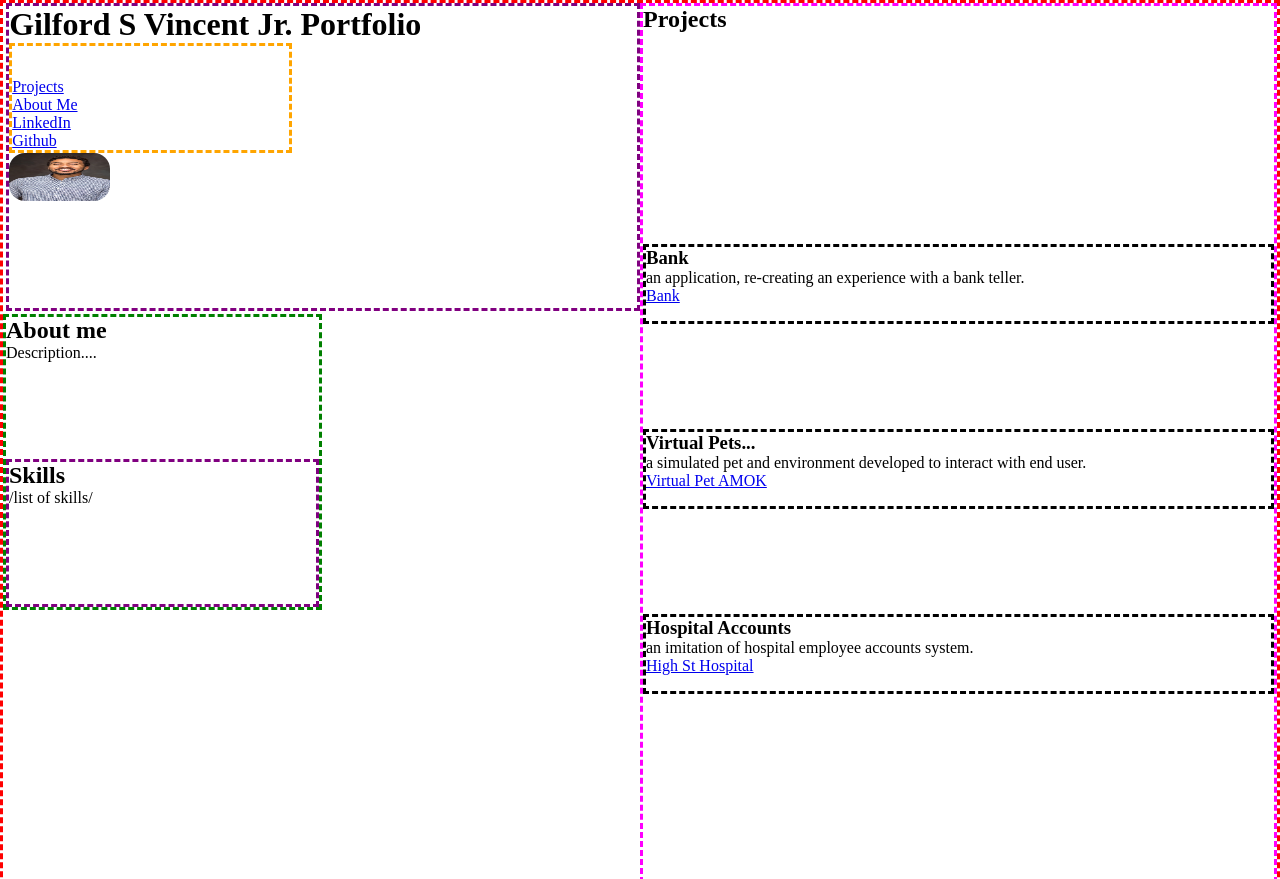
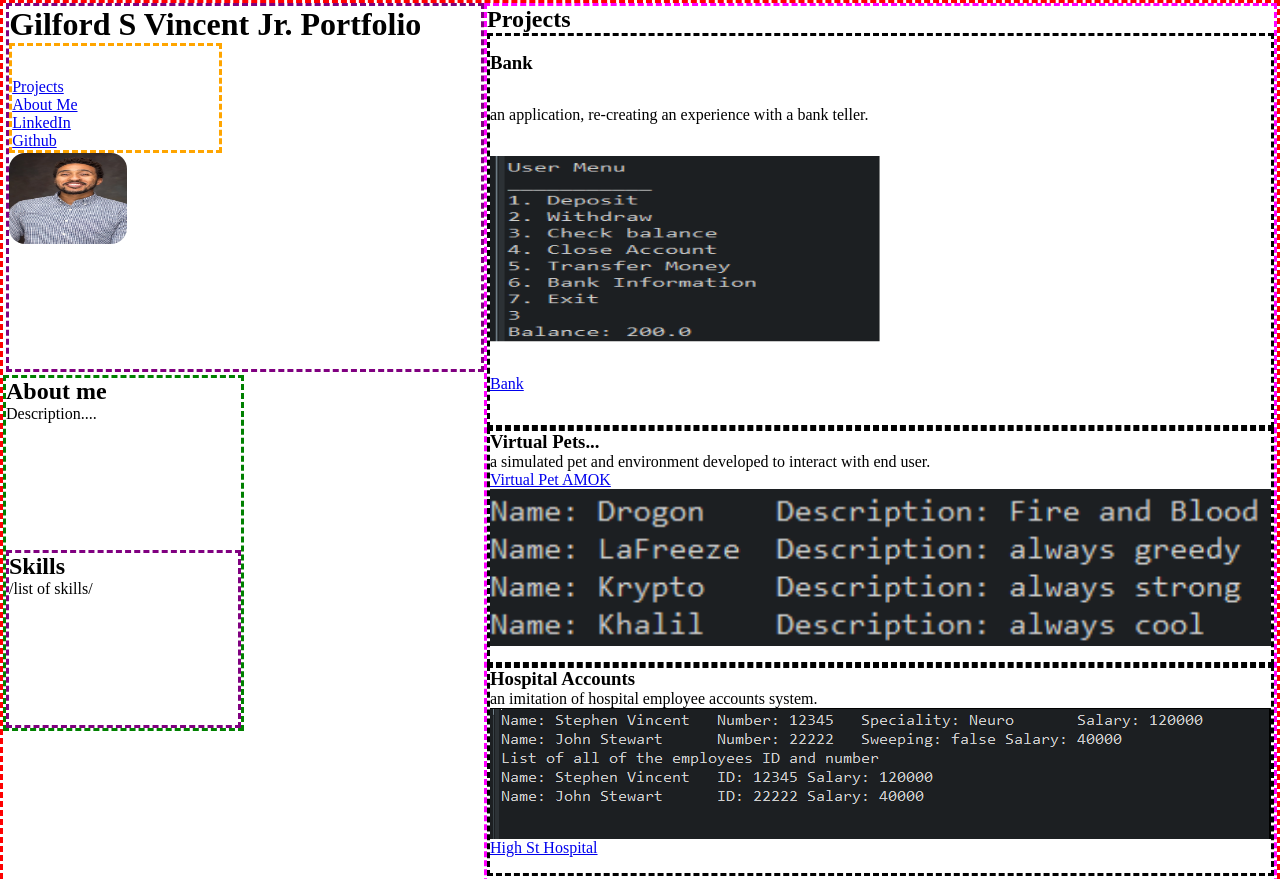
Before and after one commit to vincentgilford/vincentgilford.github.io, a plain HTML site: page index.html in a window 1280 px wide. Shown: the top 879 px of the page. Drawn offline with Linux system fonts and the light colour scheme.

Commit message:
screenshots added

```diff
--- a/index.html
+++ b/index.html
@@ -45,16 +45,20 @@
 				<article class="projects">
 					<h3>Bank</h3>
 					<p>an application, re-creating an experience with a bank teller.</p>
+					<img id="bank_pic" src="./images/bankoutput.png">
 					<a href="https://github.com/vincentgilford/bank">Bank</a>
 				</article>
 				<article class="projects">
 					<h3>Virtual Pets...</h3>
 					<p> a simulated pet and environment developed to interact with end user.</p>
 					<a href="https://github.com/vincentgilford/virtual-pet-AMOK">Virtual Pet AMOK</a>
+					<img id="virtualpet_pic" src="./images/virtualpetoutput1.png">
 				</article>
 				<article class="projects">
 					<h3>Hospital Accounts</h3>
 					<p>an imitation of hospital employee accounts system.</p>
+					<img id="hospital_pic" src="./images/Hospitaloutput.png">
+
 					<a href="https://github.com/vincentgilford/high-st-hospital">High St Hospital</a>
 				</article>
 			</section>
--- a/style.css
+++ b/style.css
@@ -1,9 +1,20 @@
 #profile_pic{
-	width: 16%;
-	height: 16%;
+	width: 25%;
+	height: 25%;
 	border-radius: 1rem;
 }
 
 nav ul {
 	list-style-type:none;
 }
+#virtualpet_pic{
+	width: 100%;
+	height: 100%;
+
+}
+
+
+#bank_pic{
+	width: 50%;
+	height: 50%;
+}
```
Also changed, not shown: images/Hospitaloutput.png (added), images/bankoutput.png (added), images/virtualpetoutput.png (added), images/virtualpetoutput1.png (added).
